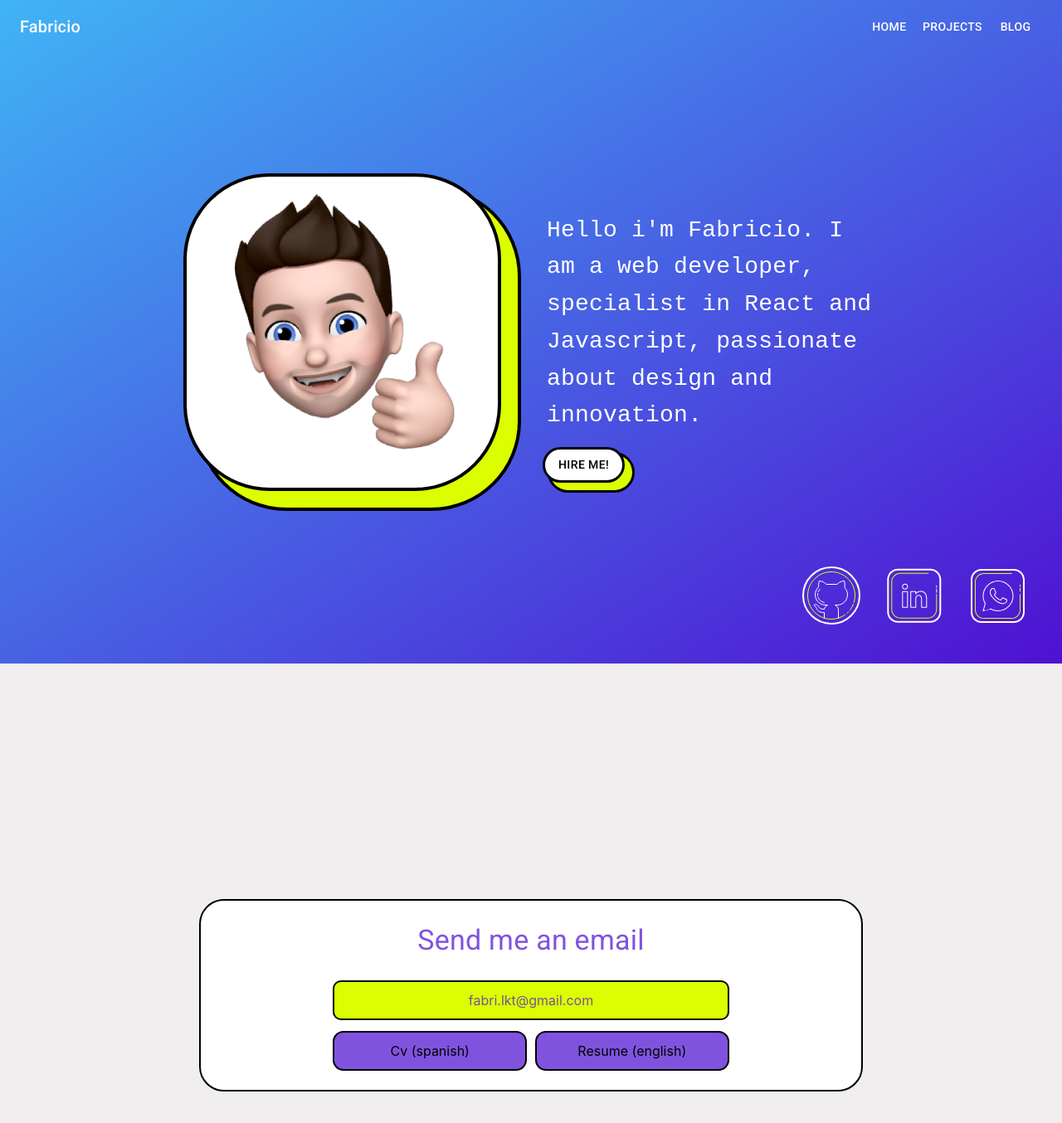
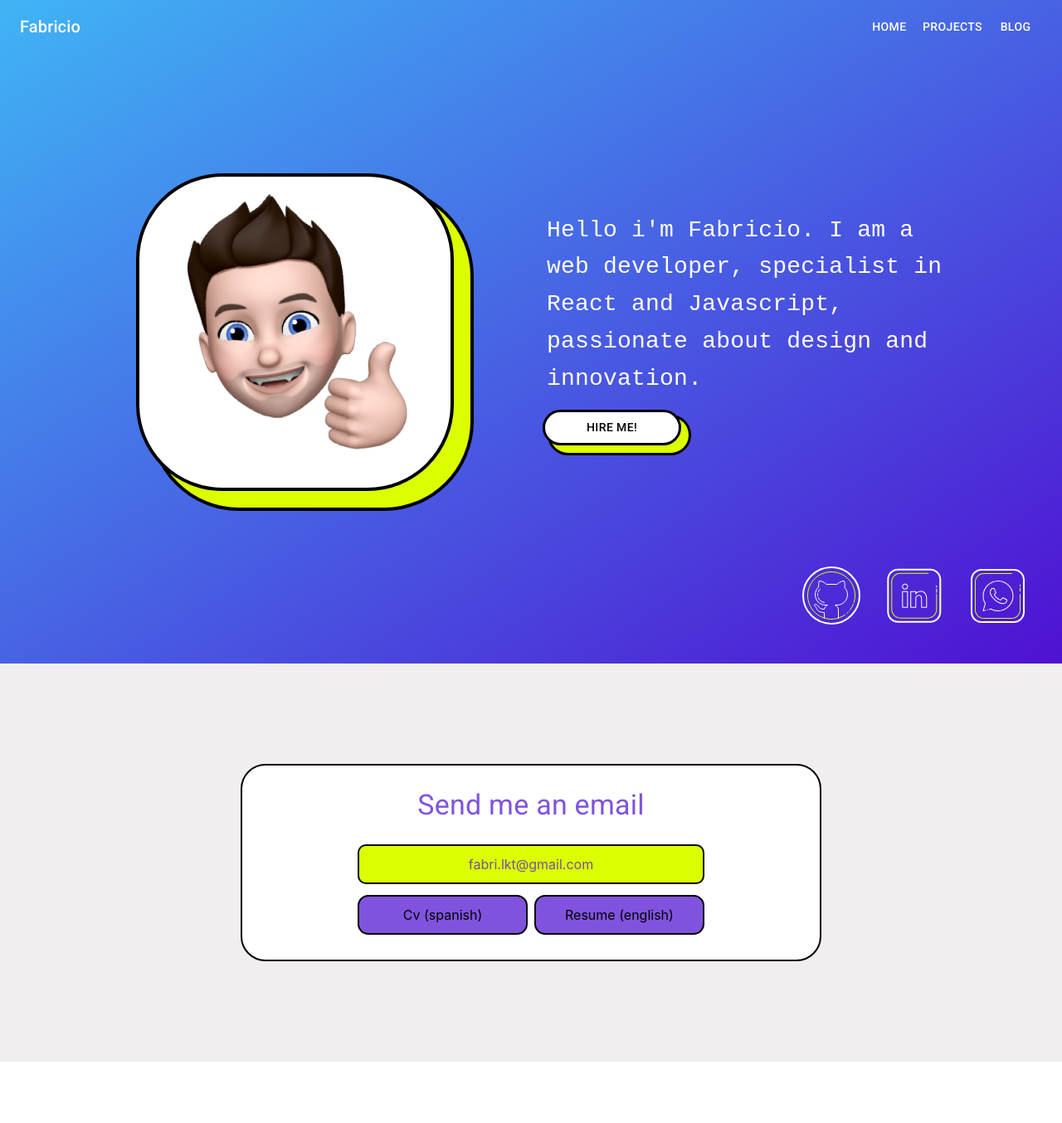
Before and after one commit to Fabricio-L/MyResume, a React (Create React App) app: page / in a window 1280 px wide. Shown: the top 1354 px of the page at 83% size. After the commit the page ends 1280 px from the top, so only its background shows below. Built offline with nearby package versions, Linux system fonts and the light colour scheme.

Commit message:
Fix design

```diff
--- a/public/index.html
+++ b/public/index.html
@@ -12,6 +12,7 @@
 
     <link rel="stylesheet" href="https://fonts.googleapis.com/css?family=Roboto:300,400,500,700&display=swap" />
     <link rel="stylesheet" href="https://fonts.googleapis.com/icon?family=Material+Icons" />
+
     <title>Fabricio Gerardo Lukestik</title>
   </head>
   <body style="overflow-x: hidden;">
--- a/src/App.jsx
+++ b/src/App.jsx
@@ -15,7 +15,16 @@ const useStyle = makeStyles( (theme) => ({
     backgroundSize: "cover",
     display: "flex",
     alignItems: "center"
-  }
+  },
+  // scrollContainer: {
+  //   scrollSnapType: "y mandatory",
+  //   overflowY: "scroll",
+  //   height: "100vh",
+  //   overflowX: "hidden"
+  // },
+  // scrollSection: {
+  //   scrollSnapAlign: "start"
+  // }
 }))
 
 function App() {
@@ -24,7 +33,8 @@ function App() {
   return (
 
     <ThemeProvider theme={myTheme}>
-      <div className={classes.root}>
+      <div className={classes.scrollContainer}>
+        <div className={classes.root+' '+classes.scrollSection}>
           <Router>
             <Navbar />
             <Switch>
@@ -35,6 +45,7 @@ function App() {
           </Router>
         </div>
         <Contact />
+      </div>
     </ThemeProvider>
   );
 }
--- a/src/components/Contact.jsx
+++ b/src/components/Contact.jsx
@@ -4,7 +4,7 @@ import { Typography, makeStyles, Grid } from '@material-ui/core'
 const usesStyle = makeStyles(myTheme => ({
     root: {
       display: "flex",
-      minHeight: "100vh",
+      minHeight: "60vh",
       backgroundColor: "#F0EEEE",
       alignItems: "center",
       justifyContent: "center"
@@ -22,10 +22,10 @@ const usesStyle = makeStyles(myTheme => ({
         width: "350px"
       },
       [myTheme.breakpoints.between('md', 'lg')]: {
-        width: "800px"
+        width: "700px"
       },
       [myTheme.breakpoints.up('lg')]: {
-        width: "800px"
+        width: "700px"
       }
     },
     myParagraph: {
@@ -53,7 +53,7 @@ const usesStyle = makeStyles(myTheme => ({
     cvContainer: {
       padding: "0 !important",
       marginTop: "13px",
-      marginBottom: "23px",
+      marginBottom: "30px",
       [myTheme.breakpoints.down('sm')]: {
         width: "90%",
       },
@@ -86,7 +86,7 @@ const Contact = () => {
     const classes = usesStyle()
 
     return (
-        <div className={classes.root}>
+        <div id="Contact" className={classes.root}>
             <Grid container spacing={3} direction="column" className={classes.myContainer}>
 
               <Grid item md={12}>
@@ -99,7 +99,7 @@ const Contact = () => {
 
               <Grid item lg={12} md={12} sm={12} className={classes.cvContainer} direction="row">
                 <div className={classes.textContainer}>
-                  <a className={classes.cvText} style={{marginRight: "2%"}} href='https://firebasestorage.googleapis.com/v0/b/myresume-b9b45.appspot.com/o/Cv-Español-Fabricio.pdf?alt=media&token=ccb6a8f4-10d9-4877-9619-b4b1d289adb6' target="_blank" download>
+                  <a className={classes.cvText} style={{marginRight: "2%"}} href="Cv-Fabricio-Lukestik.pdf" download>
                     <div>
                       Cv (spanish)
                     </div>
--- a/src/components/Home.jsx
+++ b/src/components/Home.jsx
@@ -43,22 +43,12 @@ const useStyle = makeStyles( (theme) => ({
     boxShadow: "9px 9px 0px 0px #dbff00, 9px 9px 0px 3px #000000",
     border: "solid 3px #000",
     color: "#000",
-    marginLeft: "10px"
+    marginLeft: "10px",
+    padding: "6px 50px !important"
   },
   myDiv: {
     display: "flex",
-    [theme.breakpoints.down('sm')]: {
-      justifyContent: "center",
-    },
-    [theme.breakpoints.between('sm', 'md')]: {
-      justifyContent: "center",
-    },
-    [theme.breakpoints.between('md', 'lg')]: {
-      justifyContent: "flex-end",
-    },
-    [theme.breakpoints.up('lg')]: {
-      justifyContent: "flex-end",
-    }
+    justifyContent: "center"
   },
   imgResponsive: {
     [theme.breakpoints.down('sm')]: {
@@ -111,9 +101,9 @@ function Home() {
   const classes = useStyle()
 
   return (
-    <div>
+    <div className={classes.scrollSection}>
         <Grid container direction="row" spacing={1} className={classes.mainConteiner}>
-            <Grid item xl={4} md={4} xs={12} sm={12} className={classes.myDiv}>
+            <Grid item xl={5} md={5} xs={12} sm={12} className={classes.myDiv}>
                 <Grow in={true} {...(true ? { timeout: 1000 } : {})}>
                     <CardContent className={classes.myConteiner}>
                         <img src="avatar.svg" alt="Avatar" className={classes.imgResponsive} />
@@ -121,14 +111,14 @@ function Home() {
                 </Grow>
             </Grid>
 
-            <Grid item xl={4} md={4} xs={12} sm={12} style={{marginTop: "2em"}}>
+            <Grid item xl={5} md={5} xs={12} sm={12} style={{marginTop: "2em"}}>
                 <Grow in={true} {...(true ? { timeout: 2000 } : {})}>
                 <Typography variant="h6" color="initial" className={classes.myParagraph}>
                   Hello i'm Fabricio. I am a web developer, specialist in React and Javascript, passionate about design and innovation.
                 </Typography>
                 </Grow>
                 <Grow in={true} {...(true ? { timeout: 3000 } : {})}>
-                <Button variant="contained" color="primary" className={classes.myButton}>
+                <Button href="#Contact" variant="contained" color="primary" className={classes.myButton}>
                     Hire me!
                 </Button>
                 </Grow>
--- a/src/components/Projects.jsx
+++ b/src/components/Projects.jsx
@@ -1,4 +1,5 @@
-import { makeStyles, Typography, Box, Grow } from '@material-ui/core'
+import { makeStyles, Typography, Box, Grow, IconButton } from '@material-ui/core'
+import CallMadeIcon from '@material-ui/icons/CallMade'
 
 const useStyle = makeStyles( (theme) => ({
   root: {
@@ -6,21 +7,64 @@ const useStyle = makeStyles( (theme) => ({
     display: "flex",
     justifyContent: "center",
     alignItems: "center",
-    flexDirection: "column"
+    flexDirection: "column",
+    minHeight: "150vh"
+  },
+  mainContainer: {
+    [theme.breakpoints.down('sm')]: {
+      width: "330px"
+    },
+    [theme.breakpoints.between('sm', 'md')]: {
+      width: "700px"
+    },
+    [theme.breakpoints.between('md', 'lg')]: {
+      width: "1000px"
+    },
+    [theme.breakpoints.up('lg')]: {
+      width: "1200px"
+    }
   },
   gridContainer: {
     display: 'grid',
     gridAutoFlow: 'row',
-    gridTemplateColumns: 'repeat(1, 1.3fr 1fr)',
-    gridTemplateRows: 'repeat(3, 200px)',
-    gap: 25
+    gridTemplateColumns: 'repeat(1, 1.2fr 1fr)',
+    gridTemplateRows: 'repeat(3, 40vh)',
+    gap: 35,
+    [theme.breakpoints.down('sm')]: {
+      display: 'flex',
+      flexDirection: 'column',
+      gridAutoFlow: 'unset',
+      gap: 0
+    },
+    [theme.breakpoints.between('sm', 'md')]: {
+      display: 'flex',
+      flexDirection: 'column',
+      gridAutoFlow: 'unset',
+      gap: 0
+    }
   },
   text: {
-    marginBottom: '20px'
+    marginBottom: '20px',
+    [theme.breakpoints.down('sm')]: {
+      marginTop: "4rem"
+    },
+    [theme.breakpoints.between('sm', 'md')]: {
+      marginTop: "4rem"
+    }
   },
   gridItem: {
     background: '#ffffff',
-    borderRadius: '40px'
+    borderRadius: '40px',
+    display: "flex",
+    alignItems: "flex-end",
+    [theme.breakpoints.down('sm')]: {
+      height: "330px",
+      marginBottom: "2rem"
+    },
+    [theme.breakpoints.between('sm', 'md')]: {
+      height: "330px",
+      marginBottom: "2rem"
+    }
   },
   gridItemPosition1: {
     gridColumn: '1',
@@ -51,6 +95,27 @@ const useStyle = makeStyles( (theme) => ({
     gridRow: '2 / 4',
     backgroundImage: 'url("project-4.jpg")',
     backgroundSize: 'cover'
+  },
+  iconRow: {
+    marginLeft: "2px",
+    transform: "rotate(0deg)",
+    transition: "transform 0.3s",
+    '&:hover': {
+      transform: "rotate(45deg)"
+    }
+  },
+  buttonAnimation: {
+    marginLeft: "1rem",
+    marginBottom: "1rem",
+    borderRadius: "30px !important",
+    backgroundColor: "#4e1cd499",
+    color: "#ffffff",
+    fontSize: "0px",
+    transition: "font-size 0.3s",
+    '&:hover': {
+      backgroundColor: "#4e1cd499",
+      fontSize: "18px"
+    }
   }
 }))
 
@@ -61,22 +126,47 @@ function Projects() {
     <div className={classes.root}>
         <Typography className={classes.text} variant="h4" color="primary">Projects</Typography>
 
-        <div style={{ width: '60%' }}>
+        <div className={classes.mainContainer}>
           <Box className={classes.gridContainer}>
             <Grow in={true} {...(true ? { timeout: 1000 } : {})}>
-              <div className={classes.gridItem+' '+classes.gridItemPosition1}></div>
+              <div className={classes.gridItem+' '+classes.gridItemPosition1}>
+                <IconButton href="https://www.perryellis.pe" target="_blank" className={classes.buttonAnimation} aria-label="add an alarm">
+                  <span>Ecommerce - Perry Ellis Perú</span>
+                  <CallMadeIcon className={classes.iconRow} />
+                </IconButton>
+              </div>
             </Grow>
             <Grow in={true} {...(true ? { timeout: 2000 } : {})}>
-              <div className={classes.gridItem+' '+classes.gridItemPosition2}></div>
+              <div className={classes.gridItem+' '+classes.gridItemPosition2}>
+                <IconButton className={classes.buttonAnimation} aria-label="add an alarm">
+                  <span>Blog - The Glory TV</span>
+                  <CallMadeIcon className={classes.iconRow} />
+                </IconButton>
+              </div>
             </Grow>
             <Grow in={true} {...(true ? { timeout: 3000 } : {})}>
-              <div className={classes.gridItem+' '+classes.gridItemPosition3}></div>
+              <div className={classes.gridItem+' '+classes.gridItemPosition3}>
+                <IconButton href="https://www.farmalife.com.ar" target="_blank" className={classes.buttonAnimation} aria-label="add an alarm">
+                  <span>Ecommerce - Farmalife</span>
+                  <CallMadeIcon className={classes.iconRow} />
+                </IconButton>
+              </div>
             </Grow>
             <Grow in={true} {...(true ? { timeout: 4000 } : {})}>
-              <div className={classes.gridItem+' '+classes.gridItemPosition4}></div>
+              <div className={classes.gridItem+' '+classes.gridItemPosition4}>
+                <IconButton className={classes.buttonAnimation} aria-label="add an alarm">
+                  <span>Contact Form on Firebase</span>
+                  <CallMadeIcon className={classes.iconRow} />
+                </IconButton>
+              </div>
             </Grow>
             <Grow in={true} {...(true ? { timeout: 5000 } : {})}>
-              <div className={classes.gridItem+' '+classes.gridItemPosition5}></div>
+              <div className={classes.gridItem+' '+classes.gridItemPosition5}>
+                <IconButton href="https://www.personal.com.py" target="_blank" className={classes.buttonAnimation} aria-label="add an alarm">
+                  <span>Ecommerce - Personal Paraguay</span>
+                  <CallMadeIcon className={classes.iconRow} />
+                </IconButton>
+              </div>
             </Grow>
           </Box>
         </div>
--- a/src/firebaseApp.js
+++ b/src/firebaseApp.js
@@ -1,6 +1,5 @@
 import { initializeApp } from "firebase/app"
-import { getAnalytics } from "firebase/analytics"
-import "firebase/storage"
+import 'firebase/storage'
 
 const firebaseConfig = {
     apiKey: "AIzaSyAT6mV4R21BJvSRz7M_mhHjsmardrphltc",
@@ -13,5 +12,4 @@ const firebaseConfig = {
 }
 
 // Initialize Firebase
-export const AppFile = initializeApp(firebaseConfig)
-const analytics = getAnalytics(AppFile)
+const firebase = initializeApp(firebaseConfig)
```
Also changed, not shown: 2 other files (tests, documents, lock files or other folders). Lines whose indentation alone changed are shown as unchanged.
